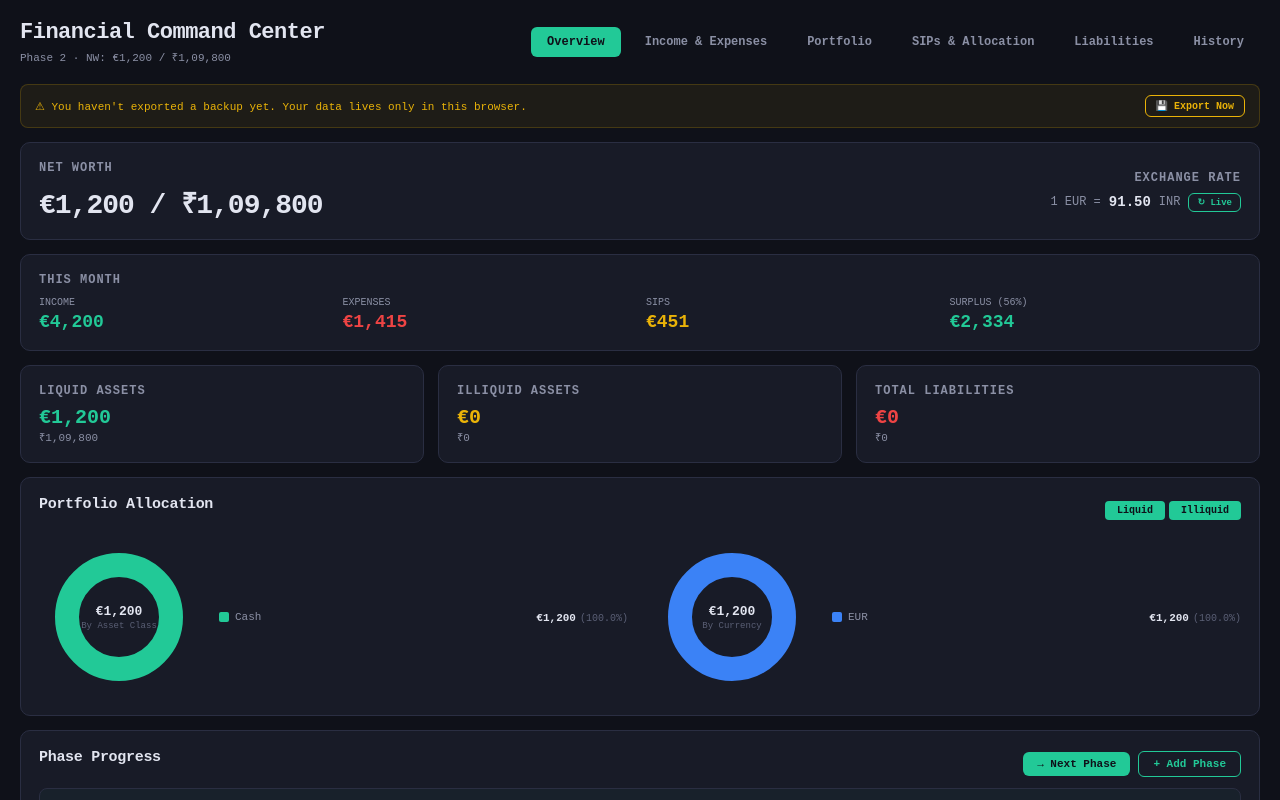
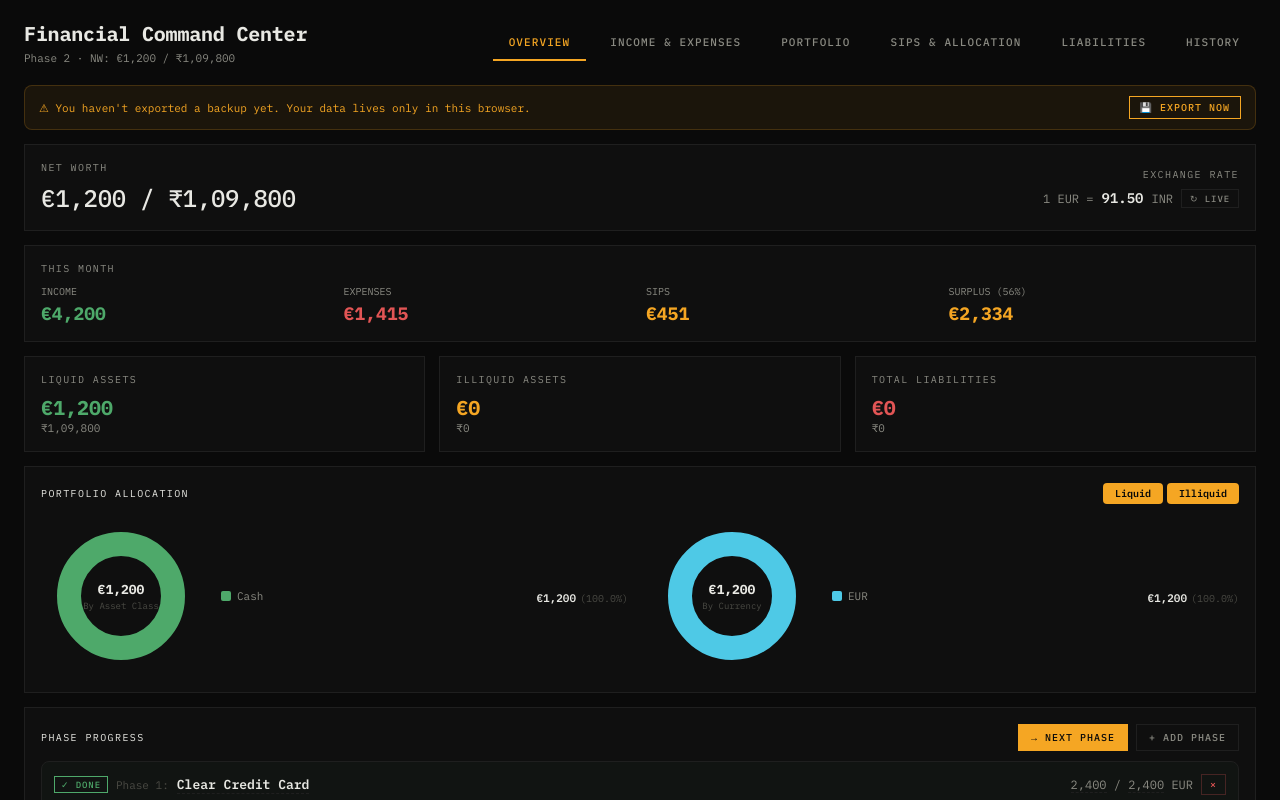
Before and after one commit to 0xSimba24/personal-finance-dashbaord, a React (Vite) app: page / in a window 1280 px wide. Shown: the top 800 px of the page. Built offline with nearby package versions, Linux system fonts and the light colour scheme.

Commit message:
Terminal theme: IBM Plex Mono, amber accent, square corners, semantic colors

```diff
--- a/index.html
+++ b/index.html
@@ -4,9 +4,12 @@
     <meta charset="UTF-8" />
     <meta name="viewport" content="width=device-width, initial-scale=1.0" />
     <title>Financial Command Center</title>
+    <link rel="preconnect" href="https://fonts.googleapis.com">
+    <link rel="preconnect" href="https://fonts.gstatic.com" crossorigin>
+    <link href="https://fonts.googleapis.com/css2?family=IBM+Plex+Mono:wght@400;500;600;700&family=IBM+Plex+Sans:wght@400;500;600;700&display=swap" rel="stylesheet">
     <style>
       * { margin: 0; padding: 0; box-sizing: border-box; }
-      body { background: #0f1119; }
+      body { background: #0a0a0a; font-feature-settings: "tnum" on, "zero" on; }
     </style>
   </head>
   <body>
--- a/src/App.jsx
+++ b/src/App.jsx
@@ -138,35 +138,40 @@ const getMonthsElapsed = (startDate) => {
 };
 
 const colors = {
-  bg: "#0f1119", card: "#181b27", cardAlt: "#1e2235", border: "#2a2e42",
-  accent: "#22c997", accentDim: "#1a9e78", red: "#ef4444", yellow: "#eab308",
-  text: "#e2e5f0", textDim: "#8b90a5", textMuted: "#5a5f75",
-  green: "#22c997", greenBg: "rgba(34,201,151,0.1)", redBg: "rgba(239,68,68,0.1)",
+  bg: "#0a0a0a", card: "#0f0f0f", cardAlt: "#161616", border: "#1f1f1f", borderBright: "#2a2a2a",
+  gridLine: "#141414",
+  accent: "#f5a623", accentDim: "#c4841c", red: "#e25555", yellow: "#f5a623",
+  text: "#e8e8e3", textDim: "#8a8a82", textMuted: "#4a4a44",
+  green: "#4ea96a", greenBg: "rgba(78,169,106,0.08)", redBg: "rgba(226,85,85,0.08)",
+  cyan: "#4ec9e6", magenta: "#d67ab5", violet: "#9b7ed6",
 };
 
 const s = {
-  page: { fontFamily: "'JetBrains Mono', 'SF Mono', 'Fira Code', monospace", background: colors.bg, color: colors.text, minHeight: "100vh", padding: "20px" },
-  h1: { fontSize: "22px", fontWeight: 700, letterSpacing: "-0.5px", margin: 0, color: colors.text },
-  h2: { fontSize: "15px", fontWeight: 600, margin: "0 0 12px 0", color: colors.text, letterSpacing: "-0.3px" },
-  h3: { fontSize: "12px", fontWeight: 600, color: colors.textDim, textTransform: "uppercase", letterSpacing: "1px", margin: "0 0 8px 0" },
-  card: { background: colors.card, borderRadius: "10px", padding: "18px", border: `1px solid ${colors.border}` },
-  tab: (a) => ({ padding: "8px 16px", borderRadius: "6px", border: "none", cursor: "pointer", fontSize: "12px", fontWeight: 600, fontFamily: "inherit", background: a ? colors.accent : "transparent", color: a ? colors.bg : colors.textDim, transition: "all 0.2s" }),
-  btn: { padding: "6px 14px", borderRadius: "6px", border: "none", cursor: "pointer", fontSize: "11px", fontWeight: 600, fontFamily: "inherit", background: colors.accent, color: colors.bg },
-  btnOutline: { padding: "6px 14px", borderRadius: "6px", border: `1px solid ${colors.accent}`, cursor: "pointer", fontSize: "11px", fontWeight: 600, fontFamily: "inherit", background: "transparent", color: colors.accent },
-  btnDanger: { padding: "4px 10px", borderRadius: "4px", border: "none", cursor: "pointer", fontSize: "10px", fontWeight: 600, fontFamily: "inherit", background: colors.redBg, color: colors.red },
-  input: { padding: "6px 10px", borderRadius: "5px", border: `1px solid ${colors.border}`, background: colors.cardAlt, color: colors.text, fontSize: "12px", fontFamily: "inherit", outline: "none", width: "100%" },
-  select: { padding: "6px 10px", borderRadius: "5px", border: `1px solid ${colors.border}`, background: colors.cardAlt, color: colors.text, fontSize: "12px", fontFamily: "inherit", outline: "none" },
-  table: { width: "100%", borderCollapse: "collapse", fontSize: "12px" },
-  th: { textAlign: "left", padding: "8px 10px", color: colors.textDim, fontWeight: 600, fontSize: "10px", textTransform: "uppercase", letterSpacing: "0.5px", borderBottom: `1px solid ${colors.border}` },
-  td: { padding: "8px 10px", borderBottom: `1px solid ${colors.border}20`, verticalAlign: "middle" },
-  badge: (c) => ({ display: "inline-block", padding: "2px 8px", borderRadius: "4px", fontSize: "10px", fontWeight: 600, background: c === "green" ? colors.greenBg : c === "red" ? colors.redBg : `${colors.yellow}15`, color: c === "green" ? colors.green : c === "red" ? colors.red : colors.yellow }),
-  liqBadge: (l) => ({ display: "inline-block", padding: "2px 6px", borderRadius: "3px", fontSize: "9px", fontWeight: 700, cursor: "pointer", background: l ? colors.greenBg : `${colors.yellow}15`, color: l ? colors.green : colors.yellow, border: "none", fontFamily: "inherit" }),
-  bigNum: { fontSize: "28px", fontWeight: 700, letterSpacing: "-1px", color: colors.text },
-  progressBar: { height: "8px", borderRadius: "4px", background: colors.cardAlt, overflow: "hidden", width: "100%" },
-  progressFill: (p, c = colors.accent) => ({ height: "100%", borderRadius: "4px", background: c, width: `${Math.min(100, p)}%`, transition: "width 0.5s ease" }),
+  page: { fontFamily: "'IBM Plex Mono', ui-monospace, 'SF Mono', monospace", background: colors.bg, color: colors.text, minHeight: "100vh", padding: "20px 24px 60px", fontFeatureSettings: '"tnum" on, "zero" on' },
+  h1: { fontSize: "20px", fontWeight: 700, letterSpacing: "-0.01em", margin: 0, color: colors.text, fontFamily: "'IBM Plex Mono', monospace" },
+  h2: { fontSize: "10px", fontWeight: 400, margin: 0, color: colors.text, letterSpacing: "0.14em", textTransform: "uppercase", fontFamily: "'IBM Plex Mono', monospace" },
+  h3: { fontSize: "10px", fontWeight: 400, color: colors.textDim, textTransform: "uppercase", letterSpacing: "0.14em", margin: "0 0 8px 0", fontFamily: "'IBM Plex Mono', monospace" },
+  card: { background: colors.card, borderRadius: "0", padding: "16px", border: `1px solid ${colors.border}` },
+  tab: (a) => ({ padding: "10px 16px", borderRadius: "0", border: "none", borderBottom: a ? `2px solid ${colors.accent}` : "2px solid transparent", cursor: "pointer", fontSize: "11px", fontWeight: 500, fontFamily: "'IBM Plex Mono', monospace", background: "transparent", color: a ? colors.accent : colors.textDim, letterSpacing: "0.1em", textTransform: "uppercase", transition: "none" }),
+  btn: { padding: "6px 12px", borderRadius: "0", border: `1px solid ${colors.accent}`, cursor: "pointer", fontSize: "10px", fontWeight: 500, fontFamily: "'IBM Plex Mono', monospace", background: colors.accent, color: colors.bg, letterSpacing: "0.1em", textTransform: "uppercase" },
+  btnOutline: { padding: "6px 12px", borderRadius: "0", border: `1px solid ${colors.border}`, cursor: "pointer", fontSize: "10px", fontWeight: 500, fontFamily: "'IBM Plex Mono', monospace", background: "transparent", color: colors.textDim, letterSpacing: "0.1em", textTransform: "uppercase" },
+  btnDanger: { padding: "3px 8px", borderRadius: "0", border: `1px solid ${colors.red}40`, cursor: "pointer", fontSize: "10px", fontWeight: 500, fontFamily: "'IBM Plex Mono', monospace", background: "transparent", color: colors.red, letterSpacing: "0.1em" },
+  input: { padding: "6px 10px", borderRadius: "0", border: `1px solid ${colors.border}`, background: colors.cardAlt, color: colors.text, fontSize: "12px", fontFamily: "'IBM Plex Mono', monospace", outline: "none", width: "100%" },
+  select: { padding: "6px 10px", borderRadius: "0", border: `1px solid ${colors.border}`, background: colors.cardAlt, color: colors.text, fontSize: "11px", fontFamily: "'IBM Plex Mono', monospace", outline: "none" },
+  table: { width: "100%", borderCollapse: "collapse", fontSize: "12px", fontFamily: "'IBM Plex Mono', monospace" },
+  th: { textAlign: "left", padding: "8px 10px", color: colors.textDim, fontWeight: 400, fontSize: "9px", textTransform: "uppercase", letterSpacing: "0.14em", borderBottom: `1px solid ${colors.border}`, fontFamily: "'IBM Plex Mono', monospace" },
+  td: { padding: "8px 10px", borderBottom: `1px solid ${colors.gridLine}`, verticalAlign: "middle", fontSize: "12px" },
+  badge: (c) => ({ display: "inline-block", padding: "2px 6px", borderRadius: "0", fontSize: "9px", fontWeight: 500, letterSpacing: "0.1em", textTransform: "uppercase", border: `1px solid`, background: "transparent", borderColor: c === "green" ? colors.green : c === "red" ? colors.red : colors.accent, color: c === "green" ? colors.green : c === "red" ? colors.red : colors.accent, fontFamily: "'IBM Plex Mono', monospace" }),
+  liqBadge: (l) => ({ display: "inline-block", padding: "2px 6px", borderRadius: "0", fontSize: "9px", fontWeight: 500, cursor: "pointer", background: "transparent", color: l ? colors.green : colors.violet, border: `1px solid ${l ? colors.green : colors.violet}`, fontFamily: "'IBM Plex Mono', monospace", letterSpacing: "0.1em" }),
+  bigNum: { fontSize: "24px", fontWeight: 500, letterSpacing: "-0.01em", color: colors.text, fontFamily: "'IBM Plex Mono', monospace" },
+  progressBar: { height: "6px", borderRadius: "0", background: colors.cardAlt, overflow: "hidden", width: "100%" },
+  progressFill: (p, c = colors.accent) => ({ height: "100%", borderRadius: "0", background: c, width: `${Math.min(100, p)}%`, transition: "width 0.5s ease" }),
   grid3: { display: "grid", gridTemplateColumns: "1fr 1fr 1fr", gap: "14px" },
   flex: { display: "flex", justifyContent: "space-between", alignItems: "center" },
   flexG: { display: "flex", gap: "8px", alignItems: "center", flexWrap: "wrap" },
+  panelHead: { padding: "10px 16px", borderBottom: `1px solid ${colors.border}`, display: "flex", justifyContent: "space-between", alignItems: "center", margin: "-16px -16px 12px -16px", background: colors.card },
+  panelTitle: { fontSize: "10px", fontWeight: 400, color: colors.text, letterSpacing: "0.14em", textTransform: "uppercase", fontFamily: "'IBM Plex Mono', monospace" },
+  panelMeta: { fontSize: "10px", fontWeight: 400, color: colors.textDim, letterSpacing: "0.1em", textTransform: "uppercase", fontFamily: "'IBM Plex Mono', monospace" },
 };
 
 const ECell = ({ value, onChange, type = "text", style = {}, multiline = false }) => {
@@ -202,9 +207,9 @@ const CurrSelect = ({ value, onChange }) => (
 
 const EXPENSE_CATEGORIES = ["Housing", "Transportation", "Utilities", "Living", "Subscriptions", "Insurance", "Loans", "Other"];
 const CATEGORY_COLORS = {
-  Housing: "#3b82f6", Transportation: "#f59e0b", Utilities: "#22c997",
-  Living: "#8b5cf6", Subscriptions: "#ec4899", Insurance: "#ef4444",
-  Loans: "#6366f1", Other: "#8b90a5"
+  Housing: "#4ec9e6", Transportation: "#f5a623", Utilities: "#4ea96a",
+  Living: "#9b7ed6", Subscriptions: "#d67ab5", Insurance: "#e25555",
+  Loans: "#8a9a5b", Other: "#8a8a82"
 };
 
 const autoCategorize = (name) => {
@@ -821,12 +826,12 @@ export default function App() {
             <DonutChart
               title="By Asset Class"
               segments={[
-                { label: "MFs / ETFs", value: pick(calc.mfValue), color: "#6366f1" },
-                { label: "Direct Equity", value: pick(calc.eqValue), color: "#8b5cf6" },
+                { label: "MFs / ETFs", value: pick(calc.mfValue), color: colors.cyan },
+                { label: "Direct Equity", value: pick(calc.eqValue), color: colors.accent },
                 { label: "Cash", value: pick(calc.cashValue), color: colors.green },
-                { label: "Crypto", value: pick(calc.cryptoValue), color: "#f59e0b" },
-                { label: "Physical Assets", value: pick(calc.propValue), color: "#3b82f6" },
-                { label: "ESOPs", value: pick(calc.esopValue), color: "#ec4899" },
+                { label: "Crypto", value: pick(calc.cryptoValue), color: colors.magenta },
+                { label: "Physical Assets", value: pick(calc.propValue), color: "#8a9a5b" },
+                { label: "ESOPs", value: pick(calc.esopValue), color: colors.violet },
               ].filter(x => x.value > 0)}
             />
             {/* Currency exposure donut */}
@@ -846,9 +851,9 @@ export default function App() {
               return <DonutChart
                 title="By Currency"
                 segments={[
-                  { label: "EUR", value: currExp.EUR || 0, color: "#3b82f6" },
-                  { label: "INR", value: currExp.INR || 0, color: "#f59e0b" },
-                  { label: "USD", value: currExp.USD || 0, color: "#22c997" },
+                  { label: "EUR", value: currExp.EUR || 0, color: colors.cyan },
+                  { label: "INR", value: currExp.INR || 0, color: colors.accent },
+                  { label: "USD", value: currExp.USD || 0, color: colors.green },
                 ].filter(x => x.value > 0)}
               />;
             })()}
--- a/src/DonutChart.jsx
+++ b/src/DonutChart.jsx
@@ -1,7 +1,7 @@
 import { useState } from "react";
 
 const colors = {
-  text: "#e2e5f0", textDim: "#8b90a5", textMuted: "#5a5f75", card: "#181b27", border: "#2a2e42",
+  text: "#e8e8e3", textDim: "#8a8a82", textMuted: "#4a4a44", card: "#0f0f0f", border: "#1f1f1f",
 };
 
 const fmt = (n, c = "EUR") => {
```
